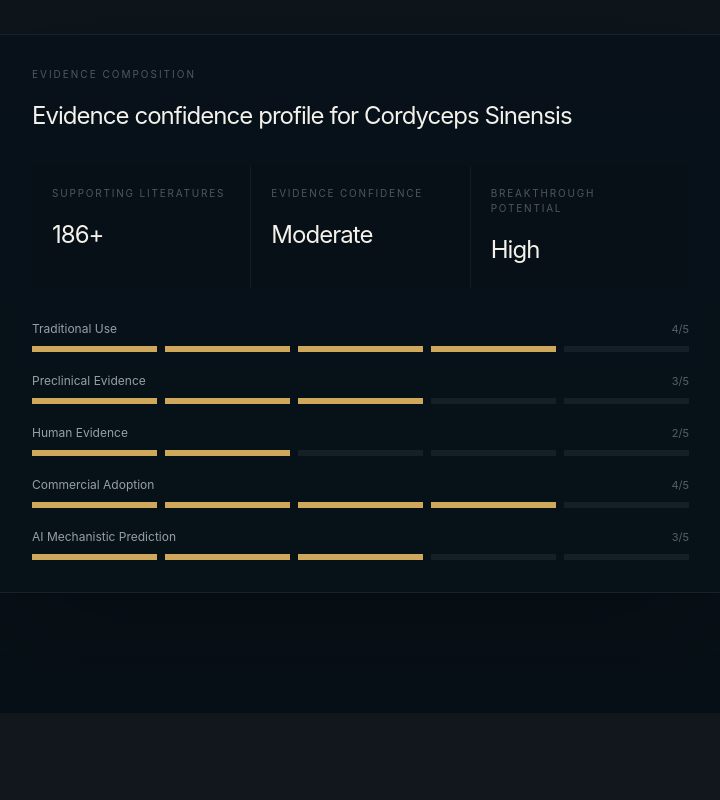
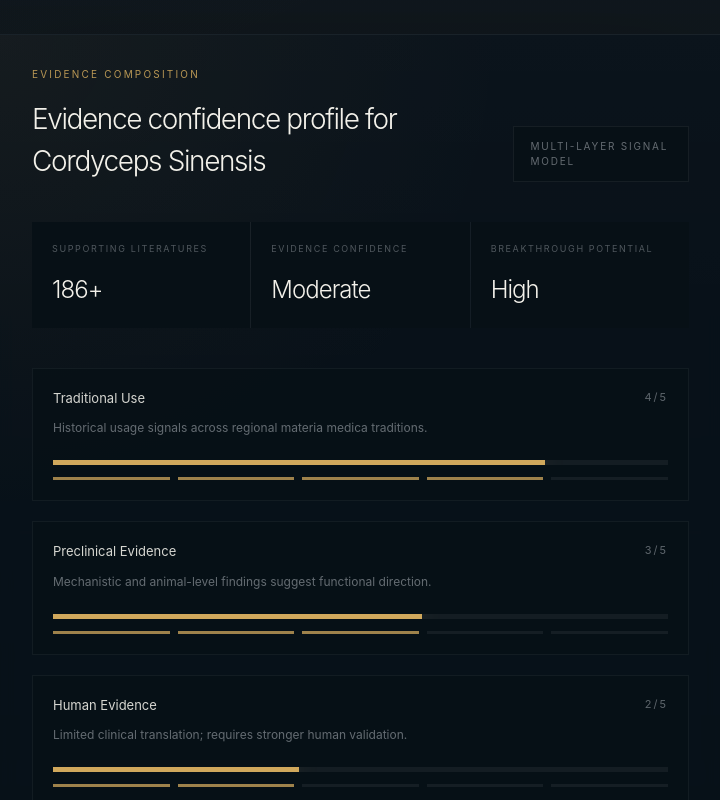
Before and after one commit to 0xMinority/polarherb-v1, a Next.js app: page /herbs/cordyceps-sinensis in a window 1280 px wide. Shown: the part 6560-7360 px from the top of the page, without its empty margins (470-1190 px from the left). Built offline with nearby package versions, Linux system fonts and the light colour scheme.

Commit message:
Upgrade evidence composition intelligence module

```diff
--- a/src/components/herb-detail/EvidenceComposition.tsx
+++ b/src/components/herb-detail/EvidenceComposition.tsx
@@ -3,62 +3,130 @@ interface EvidenceCompositionProps {
 }
 
 const evidenceRows = [
-    ["Traditional Use", 4],
-    ["Preclinical Evidence", 3],
-    ["Human Evidence", 2],
-    ["Commercial Adoption", 4],
-    ["AI Mechanistic Prediction", 3],
+    {
+        label: "Traditional Use",
+        score: 4,
+        note: "Historical usage signals across regional materia medica traditions.",
+    },
+    {
+        label: "Preclinical Evidence",
+        score: 3,
+        note: "Mechanistic and animal-level findings suggest functional direction.",
+    },
+    {
+        label: "Human Evidence",
+        score: 2,
+        note: "Limited clinical translation; requires stronger human validation.",
+    },
+    {
+        label: "Commercial Adoption",
+        score: 4,
+        note: "Existing market familiarity supports practical product readiness.",
+    },
+    {
+        label: "AI Mechanistic Prediction",
+        score: 3,
+        note: "Computational inference indicates plausible multi-target activity.",
+    },
+];
+
+const summaryMetrics = [
+    ["Supporting Literatures", "186+"],
+    ["Evidence Confidence", "Moderate"],
+    ["Breakthrough Potential", "High"],
 ];
 
 export function EvidenceComposition({ herbName }: EvidenceCompositionProps) {
     return (
-        <div className="mt-16 border border-white/[0.07] bg-[#08121A]/92 p-8 shadow-[0_40px_120px_rgba(0,0,0,0.22)] backdrop-blur-sm">
-            <p className="text-[10px] uppercase tracking-[0.2em] text-[#D7DCE2]/35">
+        <div className="relative mt-16 overflow-hidden border border-white/[0.07] bg-[#08121A]/92 p-5 shadow-[0_40px_120px_rgba(0,0,0,0.22)] backdrop-blur-sm md:p-7 xl:p-8">
+            <div
+                className="pointer-events-none absolute inset-0 opacity-70"
+                style={{
+                    background: `
+                        radial-gradient(circle at top left, rgba(208,168,92,0.08), transparent 38%),
+                        linear-gradient(to bottom, rgba(255,255,255,0.018), transparent 32%)
+                    `,
+                }}
+            />
+
+            <div className="relative z-10">
+                <div className="flex flex-col gap-6 xl:flex-row xl:items-end xl:justify-between">
+                    <div>
+                        <p className="text-[10px] uppercase tracking-[0.22em] text-[#D0A85C]/88">
                             Evidence Composition
                         </p>
 
-            <h3 className="mt-4 text-[24px] tracking-[-0.04em] text-[#F3F1EA]">
+                        <h3 className="mt-4 max-w-[760px] text-[22px] font-light tracking-[-0.05em] text-[#F3F1EA] md:text-[24px] xl:text-[28px]">
                             Evidence confidence profile for {herbName}
                         </h3>
+                    </div>
 
-            <div className="mt-8 grid grid-cols-3 gap-[1px] bg-white/[0.05]">
-                {[
-                    ["Supporting Literatures", "186+"],
-                    ["Evidence Confidence", "Moderate"],
-                    ["Breakthrough Potential", "High"],
-                ].map(([label, value]) => (
-                    <div key={label} className="bg-[#071016] p-5">
-                        <p className="text-[10px] uppercase tracking-[0.18em] text-[#D7DCE2]/35">
+                    <div className="border border-white/[0.06] bg-[#071016]/70 px-4 py-3 text-[10px] uppercase tracking-[0.18em] text-[#D7DCE2]/45">
+                        Multi-layer signal model
+                    </div>
+                </div>
+
+                <div className="mt-8 grid grid-cols-1 gap-[1px] bg-white/[0.05] md:grid-cols-3 xl:mt-10">
+                    {summaryMetrics.map(([label, value]) => (
+                        <div key={label} className="bg-[#071016] p-4 md:p-5">
+                            <p className="text-[9px] uppercase tracking-[0.18em] text-[#D7DCE2]/35">
                                 {label}
                             </p>
 
-                        <p className="mt-4 text-[24px] tracking-[-0.04em] text-[#F3F1EA]">
+                            <p className="mt-4 text-[22px] font-light tracking-[-0.04em] text-[#F3F1EA] md:text-[24px]">
                                 {value}
                             </p>
                         </div>
                     ))}
                 </div>
-            <div className="mt-8 space-y-5">
-                {evidenceRows.map(([label, score]) => (
-                    <div key={label}>
-                        <div className="mb-2 flex items-center justify-between">
-                            <p className="text-[12px] text-[#D7DCE2]/70">{label}</p>
-                            <p className="text-[11px] text-[#D7DCE2]/38">{score}/5</p>
+
+                <div className="mt-8 space-y-4 xl:mt-10 xl:space-y-5">
+                    {evidenceRows.map(({ label, score, note }) => {
+                        const percentage = (score / 5) * 100;
+
+                        return (
+                            <div
+                                key={label}
+                                className="border border-white/[0.05] bg-[#071016]/70 p-4 md:p-5"
+                            >
+                                <div className="flex flex-col gap-3 md:flex-row md:items-start md:justify-between">
+                                    <div>
+                                        <p className="text-[13px] text-[#F3F1EA]/88">
+                                            {label}
+                                        </p>
+                                        <p className="mt-2 max-w-[620px] text-[12px] leading-6 text-[#D7DCE2]/45">
+                                            {note}
+                                        </p>
                                     </div>
 
-                        <div className="grid grid-cols-5 gap-2">
+                                    <p className="text-[11px] uppercase tracking-[0.18em] text-[#D7DCE2]/42">
+                                        {score}/5
+                                    </p>
+                                </div>
+
+                                <div className="mt-5 h-[5px] overflow-hidden bg-white/[0.055]">
+                                    <div
+                                        className="h-full bg-[#D0A85C] shadow-[0_0_24px_rgba(208,168,92,0.32)]"
+                                        style={{ width: `${percentage}%` }}
+                                    />
+                                </div>
+
+                                <div className="mt-3 grid grid-cols-5 gap-2">
                                     {[1, 2, 3, 4, 5].map((dot) => (
                                         <div
                                             key={dot}
-                                    className={`h-[6px] ${dot <= Number(score)
-                                            ? "bg-[#D0A85C]"
+                                            className={`h-[3px] ${
+                                                dot <= score
+                                                    ? "bg-[#D0A85C]/75"
                                                     : "bg-white/[0.06]"
                                             }`}
                                         />
                                     ))}
                                 </div>
                             </div>
-                ))}
+                        );
+                    })}
+                </div>
             </div>
         </div>
     );
```
Lines whose indentation alone changed are shown as unchanged.
